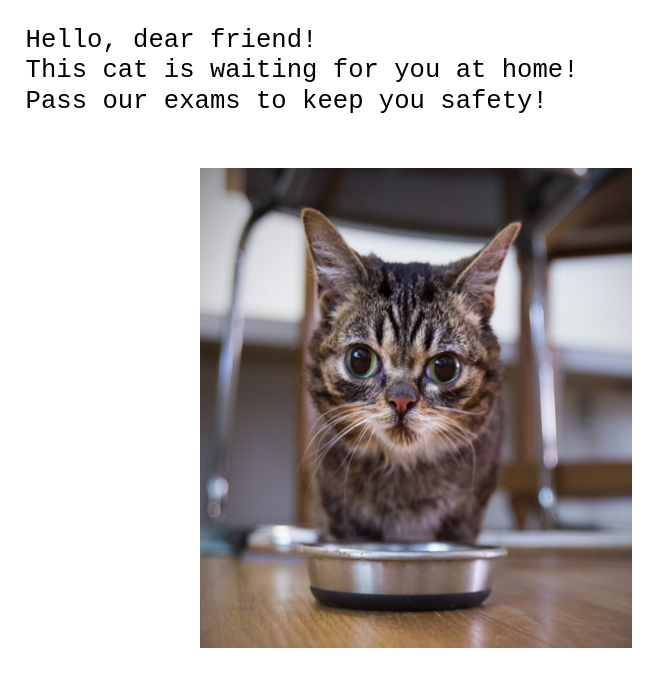
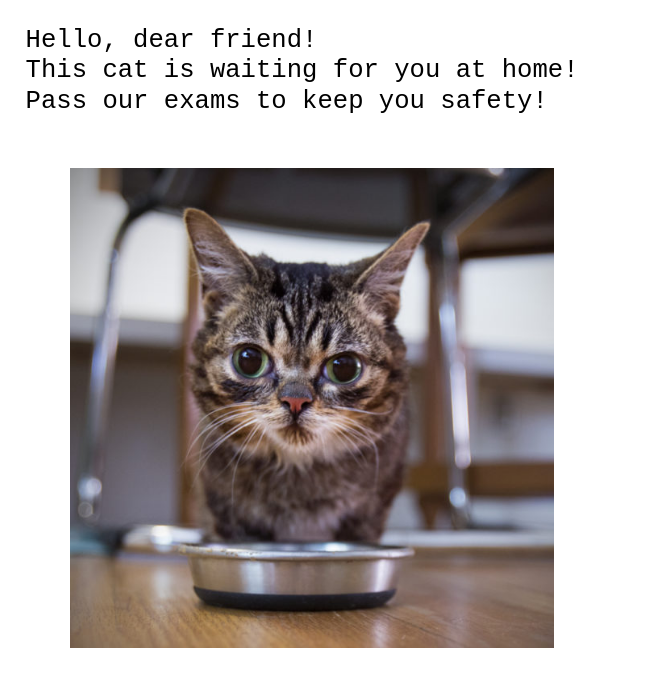
Before and after one commit to school-letovo/licenseexam_web, a Django app: page / in a window 1280 px wide. Shown: the part 56-743 px from the top of the page, without its empty margins (0-669 px from the left). Run offline with Django 3.2, Linux system fonts and the light colour scheme; some libraries are stand-ins or nearby versions.

Commit message:
changed all margines

```diff
--- a/templates/index.html
+++ b/templates/index.html
@@ -19,7 +19,7 @@
     font-family: "Courier New", Courier, monospace;
     }
     .pic1 {
-    margin-left: 200px; margin-top: 50px;}
+    margin-left: 70px; margin-top: 50px;}
 </style>
 
 <body style="background-color: white;">
--- a/templates/page.html
+++ b/templates/page.html
@@ -17,7 +17,7 @@
     font-family: "Courier New", Courier, monospace;
     }
     .pic1 {
-    margin-left: 200px; margin-top: 50px;}
+    margin-left: 70px; margin-top: 50px;}
 </style>
 
 <h2>Congrats! You have registered</h2>
--- a/templates/results.html
+++ b/templates/results.html
@@ -16,7 +16,7 @@
     font-family: "Courier New", Courier, monospace;
     }
     .pic1 {
-    left: 200px; top: 50px;}
+    margin-left: 70px; margin-top: 50px;}
 </style>
 <div style="margin: 2%;">
     <h2>Your results:</h2>
```
